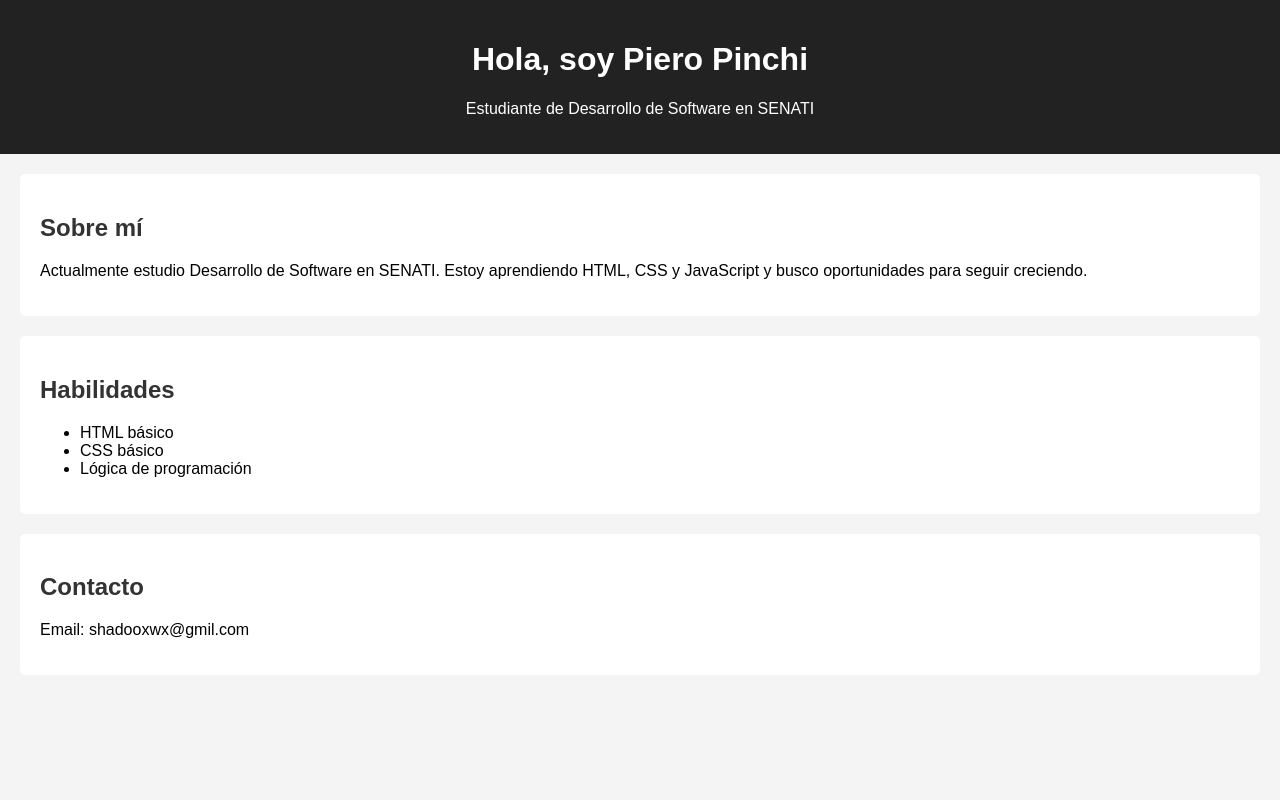
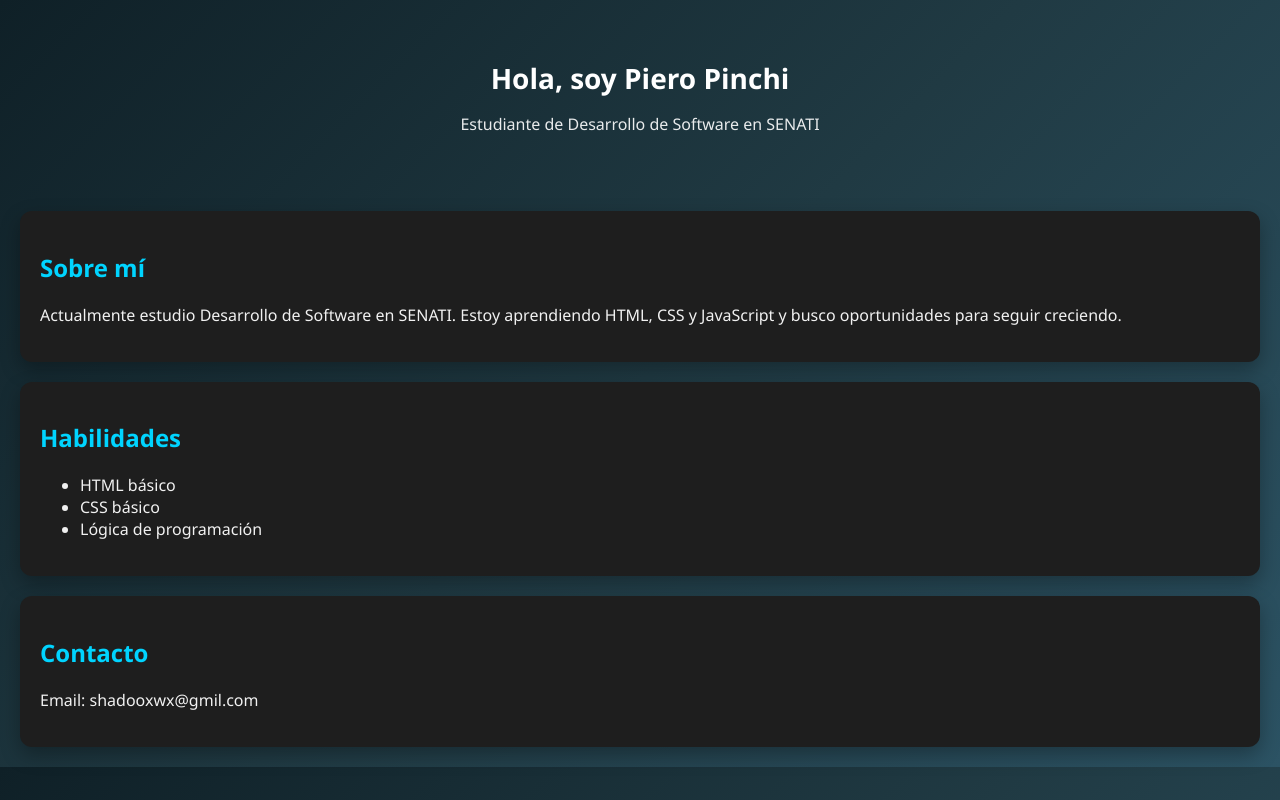
Before and after one commit to ShadooXwX/mi-primer-proyecto-web, a plain HTML site: page index.html in a window 1280 px wide. Drawn offline with Linux system fonts and the light colour scheme.

Commit message:
Actualizar style.css

```diff
--- a/style.css
+++ b/style.css
@@ -1,24 +1,35 @@
 body {
-    font-family: Arial, sans-serif;
+    font-family: 'Segoe UI', Arial, sans-serif;
     margin: 0;
     padding: 0;
-    background-color: #f4f4f4;
+    background: linear-gradient(135deg, #0f2027, #203a43, #2c5364);
 }
 
 header {
-    background-color: #222;
-    color: white;
-    padding: 20px;
+    padding: 40px 20px;
     text-align: center;
+    color: #fff;
+}
+
+header h1 {
+    margin-bottom: 10px;
+    font-size: 28px;
+}
+
+header p {
+    font-size: 16px;
+    opacity: 0.9;
 }
 
 section {
-    background-color: white;
+    background-color: #1e1e1e;
+    color: #f1f1f1;
     margin: 20px;
     padding: 20px;
-    border-radius: 5px;
+    border-radius: 12px;
+    box-shadow: 0 8px 20px rgba(0,0,0,0.3);
 }
 
 h2 {
-    color: #333;
+    color: #00d4ff;
 }
```
